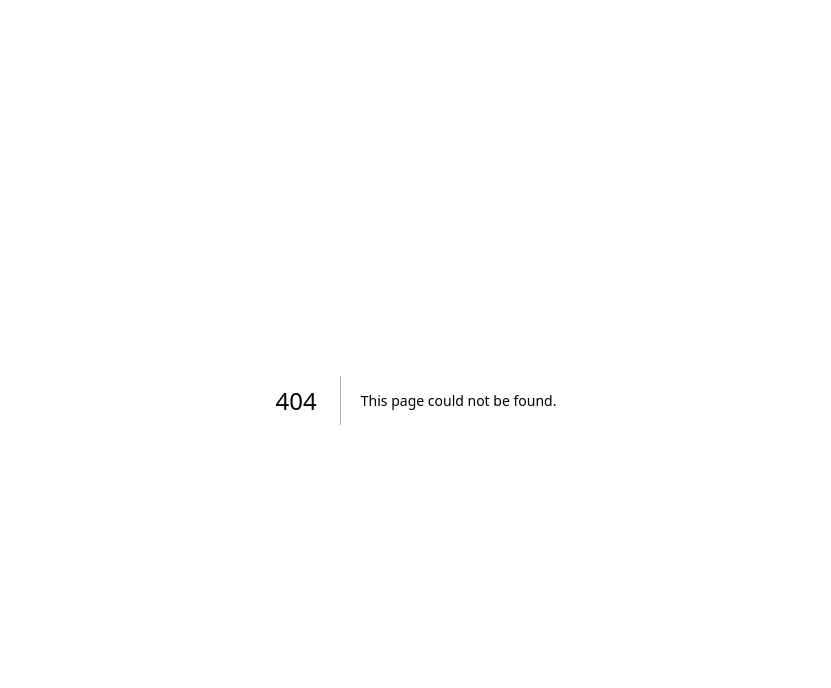
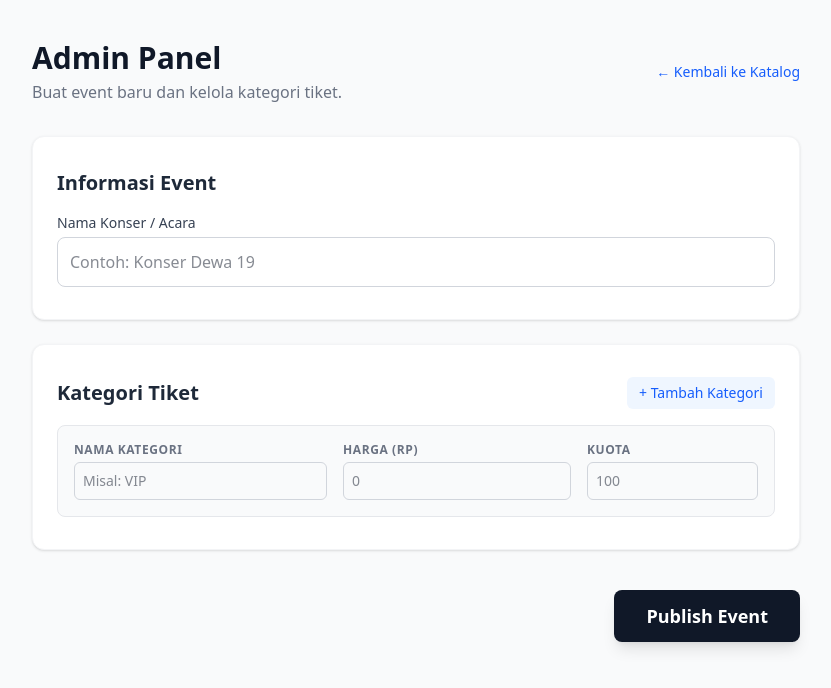
Before and after one commit to AnandaDly/War-Ticket, a Next.js app in the folder frontend/: page /admin in a window 1280 px wide. Before the commit this address had no page. Shown: the top 688 px of the page, without its empty margins (224-1055 px from the left). Built offline with nearby package versions, Linux system fonts and the light colour scheme; sample sign-in values are in the browser's storage.

Commit message:
feat: create professional admin dashboard with dynamic multi-tier forms

```diff
--- /dev/null
+++ b/frontend/src/app/admin/page.tsx
@@ -0,0 +1,211 @@
+"use client";
+
+import { useState, useEffect } from "react";
+import { useRouter } from "next/navigation";
+
+// Tipe data lokal untuk form
+interface TierForm {
+  name: string;
+  price: number;
+  total_tickets: number;
+}
+
+export default function AdminDashboard() {
+  const router = useRouter();
+  const [eventName, setEventName] = useState("");
+  const [tiers, setTiers] = useState<TierForm[]>([
+    { name: "", price: 0, total_tickets: 0 }, // Sediakan 1 baris kosong secara default
+  ]);
+  const [loading, setLoading] = useState(false);
+  const [message, setMessage] = useState({ text: "", type: "" });
+
+  // Pengecekan token ringan di sisi klien
+  useEffect(() => {
+    const token = localStorage.getItem("token");
+    if (!token) {
+      alert("Akses ditolak. Silakan login sebagai Admin.");
+      router.push("/login");
+    }
+  }, [router]);
+
+  // Fungsi untuk menambah baris tiket baru
+  const addTierRow = () => {
+    setTiers([...tiers, { name: "", price: 0, total_tickets: 0 }]);
+  };
+
+  // Fungsi untuk menghapus baris tiket
+  const removeTierRow = (index: number) => {
+    const newTiers = tiers.filter((_, i) => i !== index);
+    setTiers(newTiers);
+  };
+
+  // Fungsi untuk memperbarui data pada baris tiket tertentu
+  const handleTierChange = (index: number, field: keyof TierForm, value: string | number) => {
+    const newTiers = [...tiers];
+    // @ts-expect-error - TypeScript akan mengeluh karena value bisa string atau number, tapi kita tahu field mana yang diubah
+    newTiers[index][field] = field === "name" ? value : Number(value);
+    setTiers(newTiers);
+  };
+
+  const handleSubmit = async (e: React.FormEvent) => {
+    e.preventDefault();
+    setLoading(true);
+    setMessage({ text: "", type: "" });
+
+    const token = localStorage.getItem("token");
+
+    // Persiapkan data sesuai struct backend Golang
+    const payload = {
+      name: eventName,
+      ticket_tiers: tiers.map((tier) => ({
+        ...tier,
+        available_tickets: tier.total_tickets, // Set available sama dengan total di awal
+      })),
+    };
+
+    try {
+      const response = await fetch("http://localhost:8080/admin/events", {
+        method: "POST",
+        headers: {
+          "Content-Type": "application/json",
+          "Authorization": `Bearer ${token}`,
+        },
+        body: JSON.stringify(payload),
+      });
+
+      const data = await response.json();
+
+      if (response.ok) {
+        setMessage({ text: "✅ Event berhasil dibuat dan live di server!", type: "success" });
+        setEventName("");
+        setTiers([{ name: "", price: 0, total_tickets: 0 }]); // Reset form
+      } else {
+        setMessage({ text: `❌ Gagal: ${data.message}`, type: "error" });
+      }
+    } catch (error) {
+      setMessage({ text: "❌ Terjadi kesalahan jaringan.", type: "error" });
+    } finally {
+      setLoading(false);
+    }
+  };
+
+  return (
+    <div className="min-h-screen bg-gray-50 py-10 px-4 sm:px-6 lg:px-8">
+      <div className="max-w-3xl mx-auto">
+        <div className="mb-8 flex justify-between items-center">
+          <div>
+            <h1 className="text-3xl font-bold text-gray-900">Admin Panel</h1>
+            <p className="text-gray-500 mt-1">Buat event baru dan kelola kategori tiket.</p>
+          </div>
+          <button onClick={() => router.push("/")} className="text-blue-600 hover:text-blue-800 font-medium text-sm">
+            &larr; Kembali ke Katalog
+          </button>
+        </div>
+
+        {message.text && (
+          <div className={`mb-6 p-4 rounded-lg font-medium ${message.type === "success" ? "bg-green-100 text-green-800" : "bg-red-100 text-red-800"}`}>
+            {message.text}
+          </div>
+        )}
+
+        <form onSubmit={handleSubmit} className="space-y-6">
+          {/* Card 1: Informasi Dasar */}
+          <div className="bg-white px-6 py-8 rounded-xl shadow-sm border border-gray-100">
+            <h2 className="text-xl font-semibold text-gray-800 mb-4">Informasi Event</h2>
+            <div>
+              <label className="block text-sm font-medium text-gray-700 mb-1">Nama Konser / Acara</label>
+              <input
+                type="text"
+                required
+                value={eventName}
+                onChange={(e) => setEventName(e.target.value)}
+                placeholder="Contoh: Konser Dewa 19"
+                className="w-full border border-gray-300 rounded-lg p-3 focus:ring-2 focus:ring-blue-500 focus:border-blue-500 transition-all outline-none"
+              />
+            </div>
+          </div>
+
+          {/* Card 2: Kategori Tiket Dinamis */}
+          <div className="bg-white px-6 py-8 rounded-xl shadow-sm border border-gray-100">
+            <div className="flex justify-between items-center mb-4">
+              <h2 className="text-xl font-semibold text-gray-800">Kategori Tiket</h2>
+              <button
+                type="button"
+                onClick={addTierRow}
+                className="text-sm bg-blue-50 text-blue-600 hover:bg-blue-100 px-3 py-1.5 rounded-md font-medium transition-colors"
+              >
+                + Tambah Kategori
+              </button>
+            </div>
+
+            <div className="space-y-4">
+              {tiers.map((tier, index) => (
+                <div key={index} className="flex flex-col sm:flex-row gap-4 items-end bg-gray-50 p-4 rounded-lg border border-gray-200">
+                  <div className="flex-1 w-full">
+                    <label className="block text-xs font-semibold text-gray-500 uppercase tracking-wider mb-1">Nama Kategori</label>
+                    <input
+                      type="text"
+                      required
+                      value={tier.name}
+                      onChange={(e) => handleTierChange(index, "name", e.target.value)}
+                      placeholder="Misal: VIP"
+                      className="w-full border border-gray-300 rounded-md p-2 text-sm focus:ring-2 focus:ring-blue-500 outline-none"
+                    />
+                  </div>
+                  <div className="w-full sm:w-1/3">
+                    <label className="block text-xs font-semibold text-gray-500 uppercase tracking-wider mb-1">Harga (Rp)</label>
+                    <input
+                      type="number"
+                      required
+                      min="0"
+                      value={tier.price || ""}
+                      onChange={(e) => handleTierChange(index, "price", e.target.value)}
+                      placeholder="0"
+                      className="w-full border border-gray-300 rounded-md p-2 text-sm focus:ring-2 focus:ring-blue-500 outline-none"
+                    />
+                  </div>
+                  <div className="w-full sm:w-1/4">
+                    <label className="block text-xs font-semibold text-gray-500 uppercase tracking-wider mb-1">Kuota</label>
+                    <input
+                      type="number"
+                      required
+                      min="1"
+                      value={tier.total_tickets || ""}
+                      onChange={(e) => handleTierChange(index, "total_tickets", e.target.value)}
+                      placeholder="100"
+                      className="w-full border border-gray-300 rounded-md p-2 text-sm focus:ring-2 focus:ring-blue-500 outline-none"
+                    />
+                  </div>
+                  {tiers.length > 1 && (
+                    <button
+                      type="button"
+                      onClick={() => removeTierRow(index)}
+                      className="text-red-500 hover:bg-red-50 p-2 rounded-md transition-colors"
+                      title="Hapus Kategori"
+                    >
+                      <svg xmlns="http://www.w3.org/2000/svg" fill="none" viewBox="0 0 24 24" strokeWidth={1.5} stroke="currentColor" className="w-5 h-5">
+                        <path strokeLinecap="round" strokeLinejoin="round" d="M14.74 9l-.346 9m-4.788 0L9.26 9m9.968-3.21c.342.052.682.107 1.022.166m-1.022-.165L18.16 19.673a2.25 2.25 0 01-2.244 2.077H8.084a2.25 2.25 0 01-2.244-2.077L4.772 5.79m14.456 0a48.108 48.108 0 00-3.478-.397m-12 .562c.34-.059.68-.114 1.022-.165m0 0a48.11 48.11 0 013.478-.397m7.5 0v-.916c0-1.18-.91-2.164-2.09-2.201a51.964 51.964 0 00-3.32 0c-1.18.037-2.09 1.022-2.09 2.201v.916m7.5 0a48.667 48.667 0 00-7.5 0" />
+                      </svg>
+                    </button>
+                  )}
+                </div>
+              ))}
+            </div>
+          </div>
+
+          <div className="flex justify-end pt-4">
+            <button
+              type="submit"
+              disabled={loading}
+              className={`px-8 py-3 rounded-lg text-white font-bold text-lg transition-all ${
+                loading ? "bg-gray-400 cursor-not-allowed" : "bg-gray-900 hover:bg-black shadow-lg hover:shadow-xl"
+              }`}
+            >
+              {loading ? "Menyimpan Data..." : "Publish Event"}
+            </button>
+          </div>
+        </form>
+      </div>
+    </div>
+  );
+}
```
